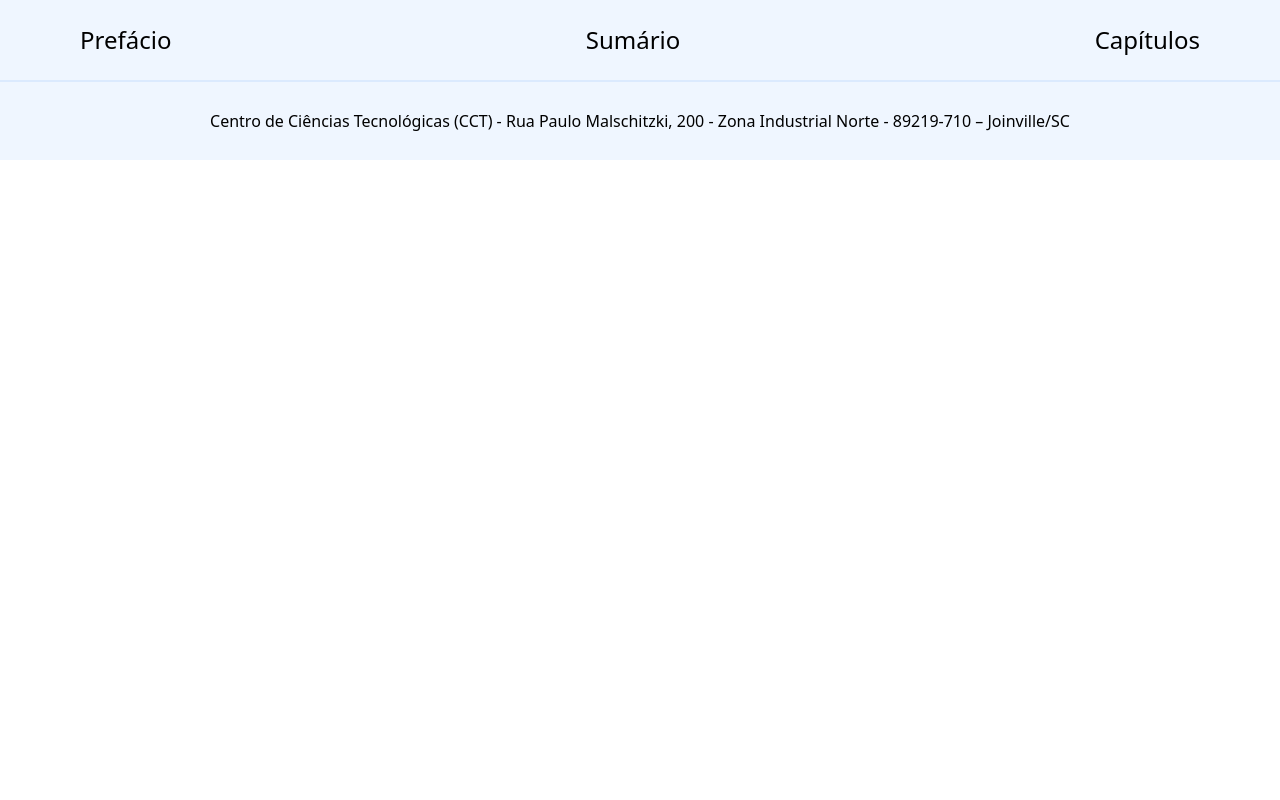
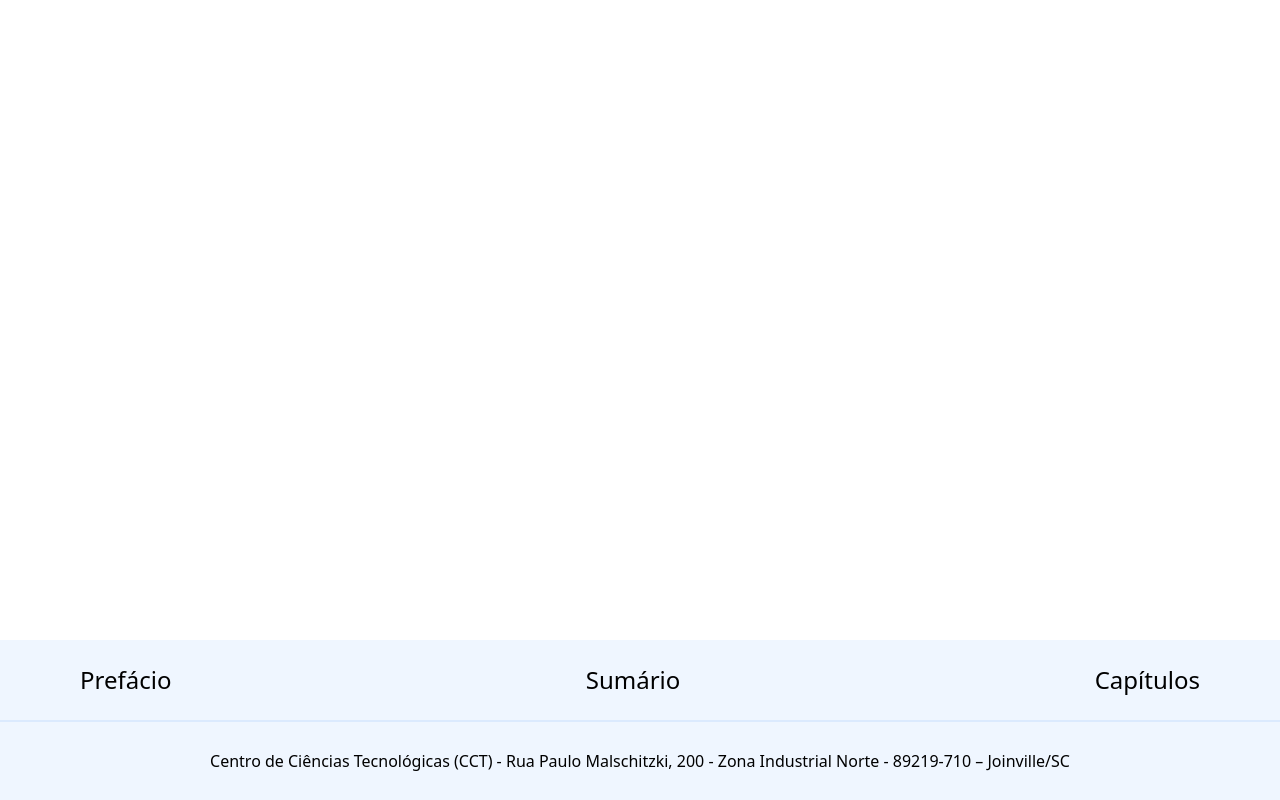
Before and after one commit to Lyulie/corrosao, a Next.js app: page /components/footer in a window 1280 px wide. Built offline with nearby package versions, Linux system fonts and the light colour scheme.

Commit message:
ajuste footer

```diff
--- a/src/pages/components/footer.tsx
+++ b/src/pages/components/footer.tsx
@@ -8,7 +8,8 @@ export default function Footer({ onLinkClick }: FooterProps) {
 
     return (
         <footer className="
-            flex
+            absolute
+            bottom-0
             w-full
             h-40
             flex-col
```
